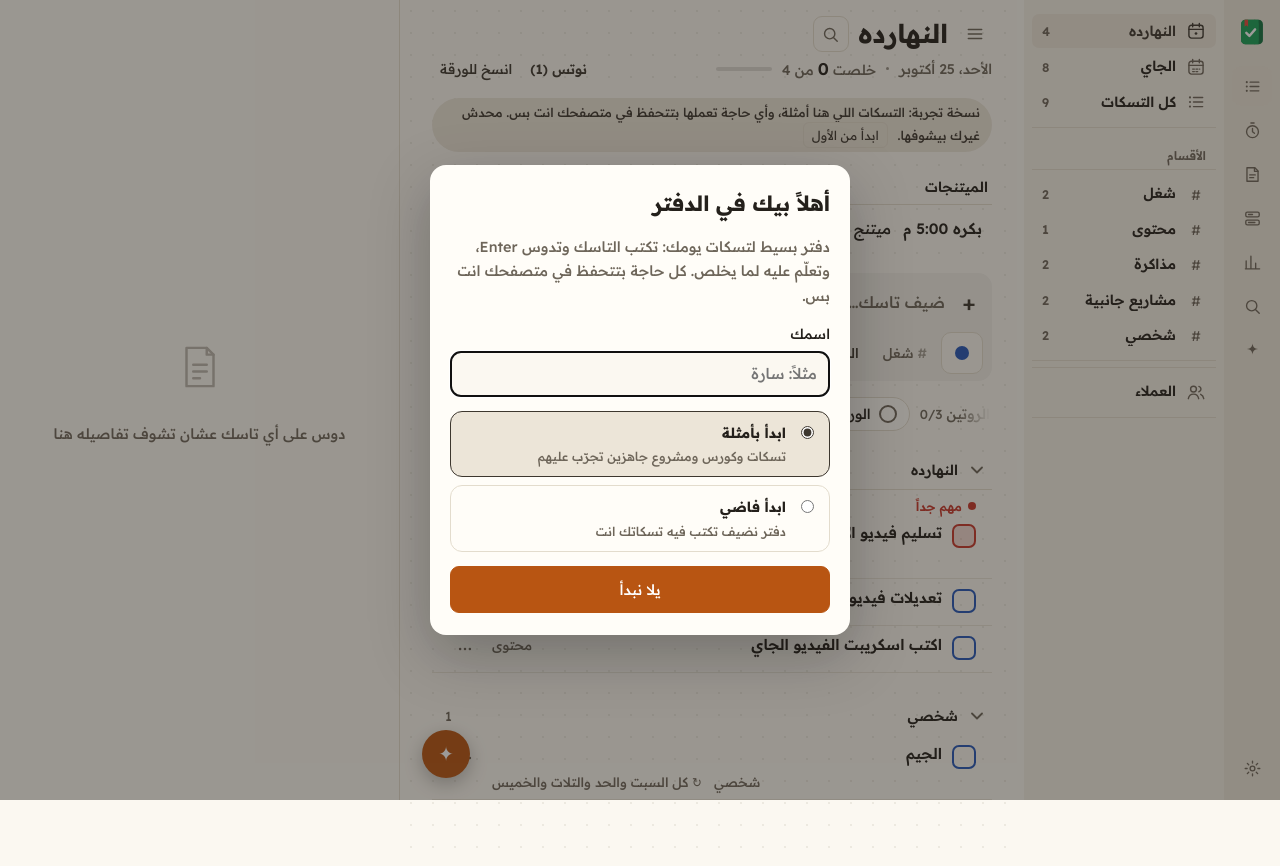
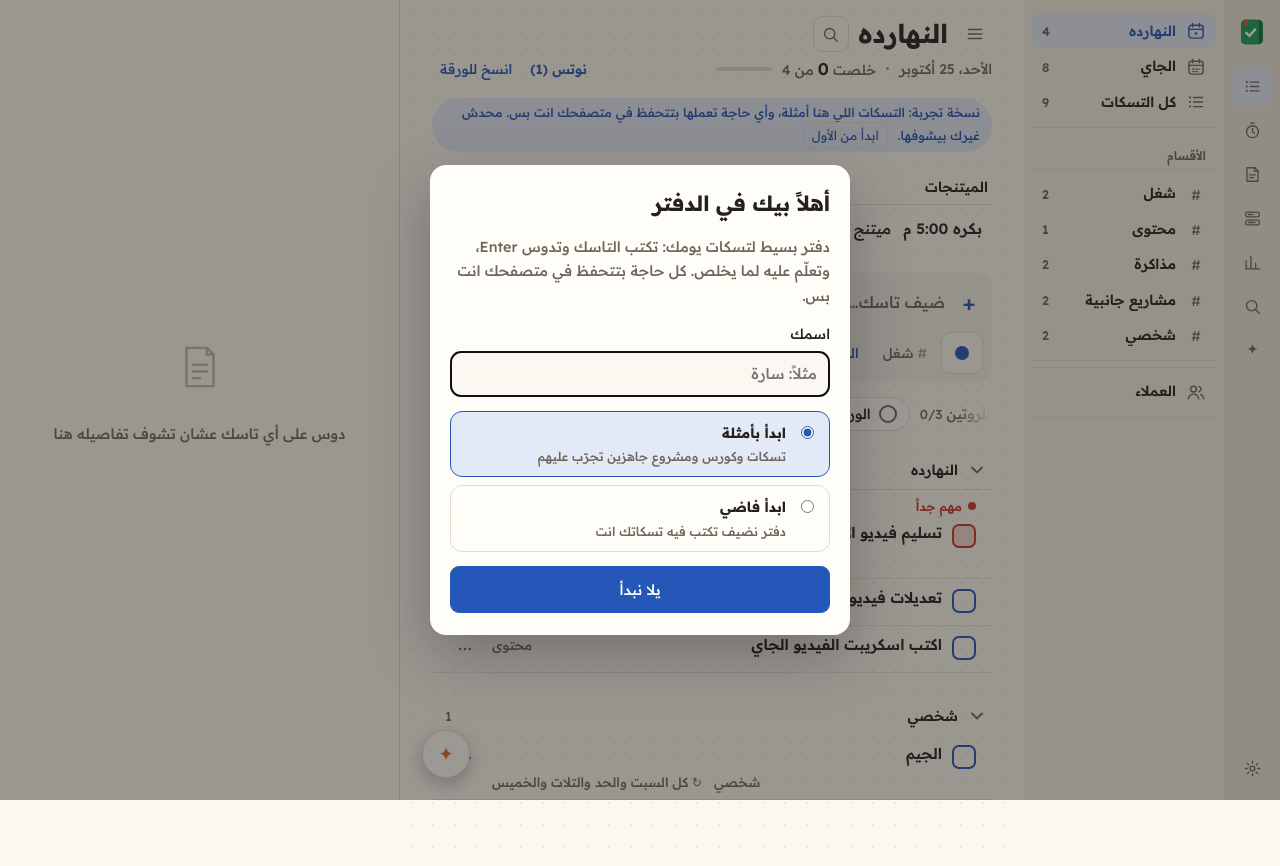
Before and after one commit to MalekAhmed01/daftar-malek, a plain HTML site: page demo/index.html in a window 1280 px wide. Drawn offline with Linux system fonts and the light colour scheme.

Commit message:
تجربة + الأصحاب: ألوان «ج الحبر الأزرق»، والنقط رجعت

```diff
--- a/demo/index.html
+++ b/demo/index.html
@@ -279,19 +279,18 @@ h1{font-weight:700;font-size:32px;letter-spacing:0}
 .fold[aria-expanded="false"] .arr{transform:rotate(90deg)}
 .section.folded{padding-bottom:4px}
 /* identity: paper + three pens + the logo orange */
-:root:root{--paper:#FBF8F1;--sheet:#FFFDF8;--grid:#ECE5D7;--ink:#24201B;--muted:#6E665A;--line:#E3DCCD;--accent:#3D372F;--accent-soft:#ECE5D8;--brand:#B85512;--brand-ink:#FFFFFF;
+:root:root{--paper:#FBF8F1;--sheet:#FFFDF8;--grid:#ECE5D7;--ink:#24201B;--muted:#6E665A;--line:#E3DCCD;--accent:#2557B8;--accent-soft:#E3EAF7;--brand:#2557B8;--brand-ink:#FFFFFF;--logo:#D9691F;
   --red:#C8382B;--blue:#2557B8;--black:#2B2824;--side:#F4EFE5;--rail:#ECE6D9;--dot:rgba(60,40,10,.075);--hair:#EDE7DB}
-@media (prefers-color-scheme:dark){:root:root:not([data-theme="light"]){--paper:#1A1A1A;--sheet:#212121;--grid:#2A2A2A;--ink:#F7F7F7;--muted:#B8B8B8;--line:#363636;
-  --accent:#F2F2F2;--accent-soft:#2A2A2A;--brand:#F28A3A;--brand-ink:#1A1A1A;--red:#EF5E50;--blue:#6FA3F2;--black:#B4B4B4;--side:#161616;--rail:#121212;--dot:transparent;--hair:#2C2C2C}}
-:root:root[data-theme="dark"]{--paper:#1A1A1A;--sheet:#212121;--grid:#2A2A2A;--ink:#F7F7F7;--muted:#B8B8B8;--line:#363636;
-  --accent:#F2F2F2;--accent-soft:#2A2A2A;--brand:#F28A3A;--brand-ink:#1A1A1A;--red:#EF5E50;--blue:#6FA3F2;--black:#B4B4B4;--side:#161616;--rail:#121212;--dot:transparent;--hair:#2C2C2C}
-/* «ب الهادي» (Malek chose it, 25 Oct): the interface is neutral; the selected thing is brighter and bolder, not coloured.
-   The orange is only the logo, the main button and the assistant button. */
+@media (prefers-color-scheme:dark){:root:root:not([data-theme="light"]){--paper:#17181A;--sheet:#1E1F22;--grid:#26282C;--ink:#F5F6F8;--muted:#B3B7BE;--line:#30333A;
+  --accent:#8DB6F7;--accent-soft:#1F2A3D;--brand:#8DB6F7;--brand-ink:#101114;--logo:#F28A3A;--red:#EF5E50;--blue:#6FA3F2;--black:#B4B4B4;--side:#131416;--rail:#101113;--dot:rgba(255,255,255,.045);--hair:#26282C}}
+:root:root[data-theme="dark"]{--paper:#17181A;--sheet:#1E1F22;--grid:#26282C;--ink:#F5F6F8;--muted:#B3B7BE;--line:#30333A;
+  --accent:#8DB6F7;--accent-soft:#1F2A3D;--brand:#8DB6F7;--brand-ink:#101114;--logo:#F28A3A;--red:#EF5E50;--blue:#6FA3F2;--black:#B4B4B4;--side:#131416;--rail:#101113;--dot:rgba(255,255,255,.045);--hair:#26282C}
+/* «ج الحبر الأزرق» (Malek, 25 Oct, after «ب» still looked faded): the blue of his pen is the interface colour
+   (selected, links, the main button); the orange is only the logo and the assistant's star. */
 html body .btn.primary,html body button.btn.primary{background:var(--brand)!important;border-color:var(--brand)!important;color:var(--brand-ink)!important}
-html body header #ai-fab{background:var(--brand)!important;color:var(--brand-ink)!important;border-color:transparent!important}
+html body header #ai-fab{background:var(--sheet)!important;color:var(--logo)!important;border-color:var(--line)!important}
 html body #view [aria-current="page"],html body #side .nv[aria-current="page"],html body .rl[aria-current="page"]{font-weight:600}
-/* Still «باهت» on his big screen (25 Oct): the dot grid read like a mesh over the page in dark, and Readex Pro at 400 is thin in Arabic.
-   Dark has no dots now; text is whiter, gray is lighter, and the base weight is 500 (titles 600). */
+/* Readex Pro at 400 is thin in Arabic: base weight 500, titles 600, whiter text, lighter gray. (The dots stay: Malek likes them.) */
 html body{font-weight:500}
 html body #view .task .body .title,html body #side .nv,html body #view .section>h2,html body .rl{font-weight:600}
 html body #view .task .meta{opacity:1!important}
```
Also changed, not shown: test/index.html (+9 -10 lines).
